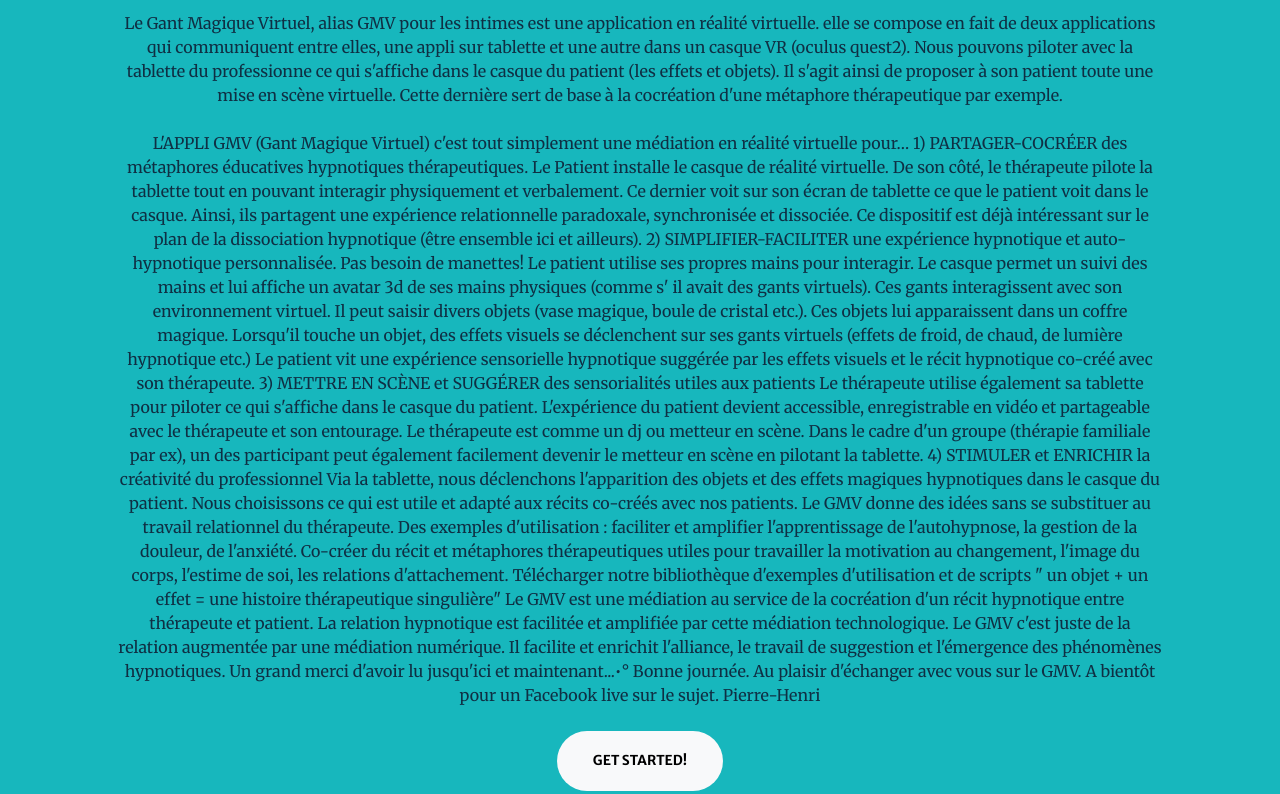
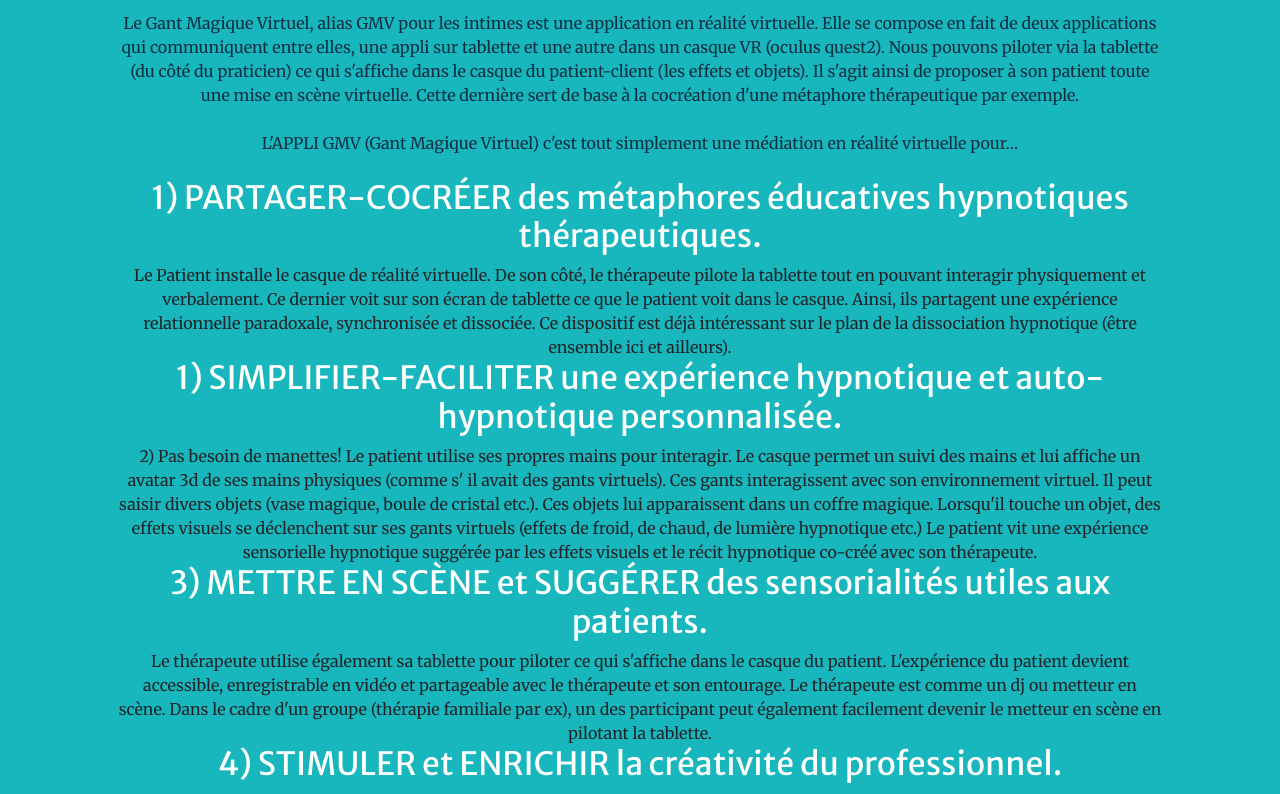
Before and after one commit to pierkiroule/gantmagique, a website: page dist/index.html in a window 1280 px wide. Shown: the part 920-1714 px from the top of the page. Drawn offline with nearby package versions, Linux system fonts and the light colour scheme; some packages are replaced by stand-ins of ours; a script that the page names is missing.

Commit message:
texte mis en forme
mise en forme et ajout du texte

```diff
--- a/dist/index.html
+++ b/dist/index.html
@@ -56,22 +56,24 @@
                                                 <div class="embed-responsive embed-responsive-16y9 text-center"> <iframe width="560" height="315" src="https://www.youtube.com/embed/0V_GbhXRsBE" title="YouTube video player" frameborder="0" allow="accelerometer; autoplay; clipboard-write; encrypted-media; gyroscope; picture-in-picture" allowfullscreen></iframe>
                         </div>
                         <hr class="divider divider-light" />
-                        <p class="text-white-75 mb-4">Le Gant Magique Virtuel, alias GMV pour les intimes est une application en réalité virtuelle. elle se compose en fait de deux applications qui communiquent entre elles, une appli sur tablette et une autre dans un casque VR (oculus quest2).
-                            Nous pouvons piloter avec la tablette du professionne ce qui s'affiche dans le casque du patient (les effets et objets). Il s'agit ainsi de proposer à son patient toute une mise en scène virtuelle. Cette dernière sert de base à la cocréation d'une métaphore thérapeutique par exemple.
+                        <p class="text-white-75 mb-4">Le Gant Magique Virtuel, alias GMV pour les intimes est une application en réalité virtuelle. Elle se compose en fait de deux applications qui communiquent entre elles, une appli sur tablette et une autre dans un casque VR (oculus quest2).
+                            Nous pouvons piloter via la tablette (du côté du praticien) ce qui s'affiche dans le casque du patient-client (les effets et objets). Il s'agit ainsi de proposer à son patient toute une mise en scène virtuelle. Cette dernière sert de base à la cocréation d'une métaphore thérapeutique par exemple.
                         </p>
 
                         <p class="text-white-75 mb-4">L'APPLI GMV (Gant Magique Virtuel)
                             c'est tout simplement une médiation en réalité virtuelle pour…
-                            1) PARTAGER-COCRÉER des métaphores éducatives hypnotiques thérapeutiques. Le Patient installe le casque de réalité virtuelle. De son côté, le thérapeute pilote la tablette tout en pouvant interagir physiquement et verbalement. Ce dernier voit sur son écran de tablette ce que le patient voit dans le casque.
+                            <h2 class="text-center text-white mt-0">1) PARTAGER-COCRÉER des métaphores éducatives hypnotiques thérapeutiques.</h2>
+                             Le Patient installe le casque de réalité virtuelle. De son côté, le thérapeute pilote la tablette tout en pouvant interagir physiquement et verbalement. Ce dernier voit sur son écran de tablette ce que le patient voit dans le casque.
                             Ainsi, ils partagent une expérience relationnelle paradoxale, synchronisée et dissociée. Ce dispositif est déjà intéressant sur le plan de la dissociation hypnotique (être ensemble ici et ailleurs).
-                            2) SIMPLIFIER-FACILITER une expérience hypnotique et auto-hypnotique personnalisée.
+
+                            <h2 class="text-center text-white mt-0">1) SIMPLIFIER-FACILITER une expérience hypnotique et auto-hypnotique personnalisée.</h2>2)
                             Pas besoin de manettes! Le patient utilise ses propres mains pour interagir. Le casque permet un suivi des mains et lui affiche un avatar 3d de ses mains physiques (comme s' il avait des gants virtuels). Ces gants interagissent avec son environnement virtuel. Il peut saisir divers objets (vase magique, boule de cristal etc.). Ces objets lui apparaissent
                             dans un coffre magique.
                             Lorsqu'il touche un objet, des effets visuels se déclenchent sur ses gants virtuels (effets de froid, de chaud, de lumière hypnotique etc.) Le patient vit une expérience sensorielle hypnotique suggérée par les effets visuels et le récit hypnotique co-créé avec son thérapeute.
-                            3) METTRE EN SCÈNE et SUGGÉRER des sensorialités utiles aux patients
+                            <h2 class="text-center text-white mt-0">3) METTRE EN SCÈNE et SUGGÉRER des sensorialités utiles aux patients. </h2>
                             Le thérapeute utilise également sa tablette pour piloter ce qui s'affiche dans le casque du patient. L'expérience du patient devient accessible, enregistrable en vidéo et partageable avec le thérapeute et son entourage.
                             Le thérapeute est comme un dj ou metteur en scène. Dans le cadre d'un groupe (thérapie familiale par ex), un des participant peut également facilement devenir le metteur en scène en pilotant la tablette.
-                            4) STIMULER et ENRICHIR la créativité du professionnel
+                            <h2 class="text-center text-white mt-0">4) STIMULER et ENRICHIR la créativité du professionnel.</h2>
                             Via la tablette, nous déclenchons l'apparition des objets et des effets magiques hypnotiques dans le casque du patient. Nous choisissons ce qui est utile et adapté aux récits co-créés avec nos patients.
                             Le GMV donne des idées sans se substituer au travail relationnel du thérapeute.
                             Des exemples d'utilisation : faciliter et amplifier l'apprentissage de l'autohypnose, la gestion de la douleur, de l'anxiété. Co-créer du récit et métaphores thérapeutiques utiles pour travailler la motivation au changement, l'image du corps, l'estime de soi, les relations d'attachement. Télécharger notre bibliothèque d'exemples d'utilisation et de scripts " un objet + un effet = une histoire thérapeutique singulière"
```
Also changed, not shown: dist/assets/img/dessindj.jpg (added), dist/assets/img/dessinhand.jpg (added), dist/assets/img/dessinpartager.jpg (added), dist/assets/img/dessinstim.jpg (added).
